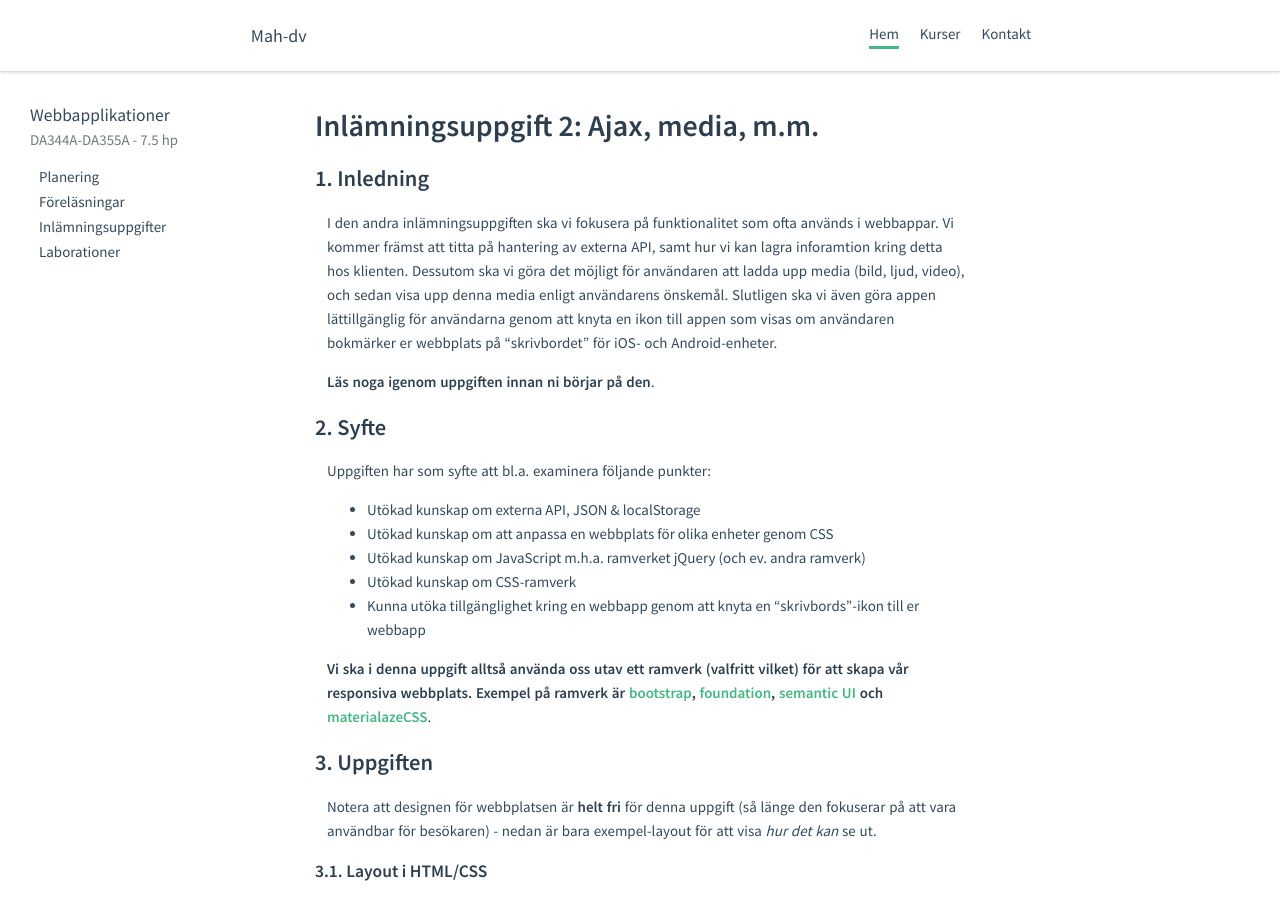
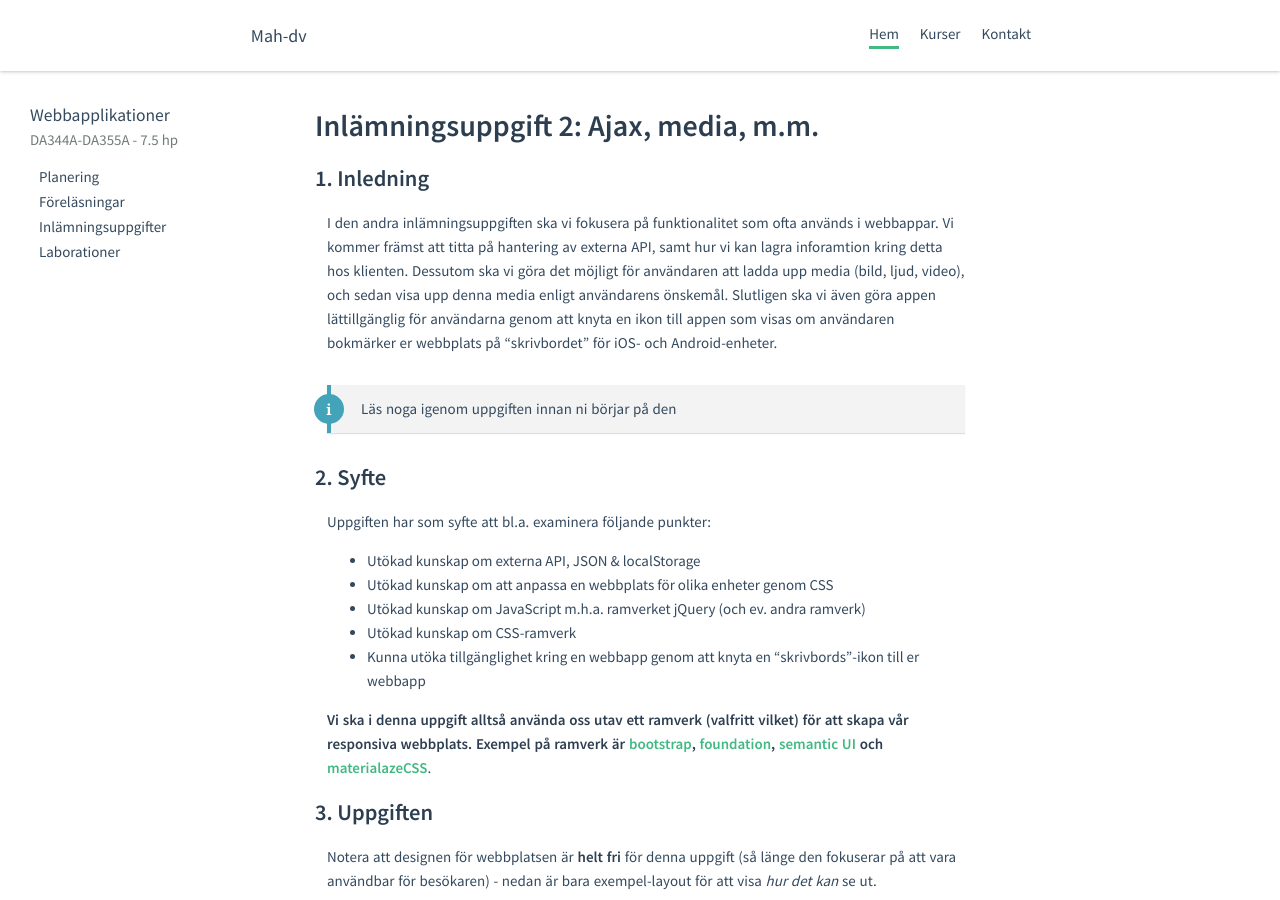
Before and after one commit to mau-dvmt/mah-dv.github.io, a Jekyll site: the page built from courses/da344a-da355a/assignments/as2.md, in a window 1280 px wide and 900 px high. Built offline with Jekyll 4.4.1, drawn with Linux system fonts in a browser that asks for light colours.

Commit message:
Fixed format

```diff
--- a/courses/da344a-da355a/assignments/as2.md
+++ b/courses/da344a-da355a/assignments/as2.md
@@ -8,7 +8,8 @@ code: "da344a-da355a"
 
 I den andra inlämningsuppgiften ska vi fokusera på funktionalitet som ofta används i webbappar. Vi kommer främst att titta på hantering av externa API, samt hur vi kan lagra inforamtion kring detta hos klienten. Dessutom ska vi göra det möjligt för användaren att ladda upp media (bild, ljud, video), och sedan visa upp denna media enligt användarens önskemål. Slutligen ska vi även göra appen lättillgänglig för användarna genom att knyta en ikon till appen som visas om användaren bokmärker er webbplats på "skrivbordet" för iOS- och Android-enheter.
 
-**Läs noga igenom uppgiften innan ni börjar på den**.
+Läs noga igenom uppgiften innan ni börjar på den
+{:.info}
 
 ## 2. Syfte
 
```
